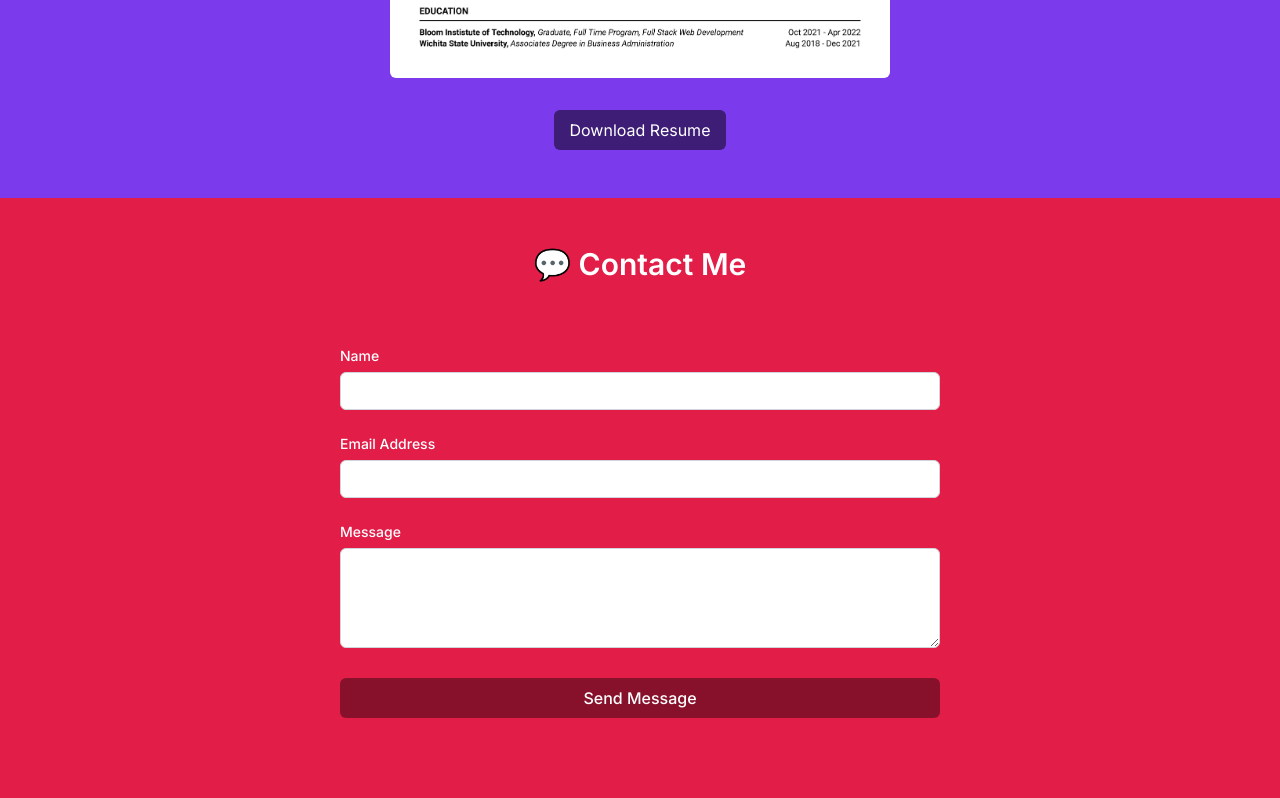
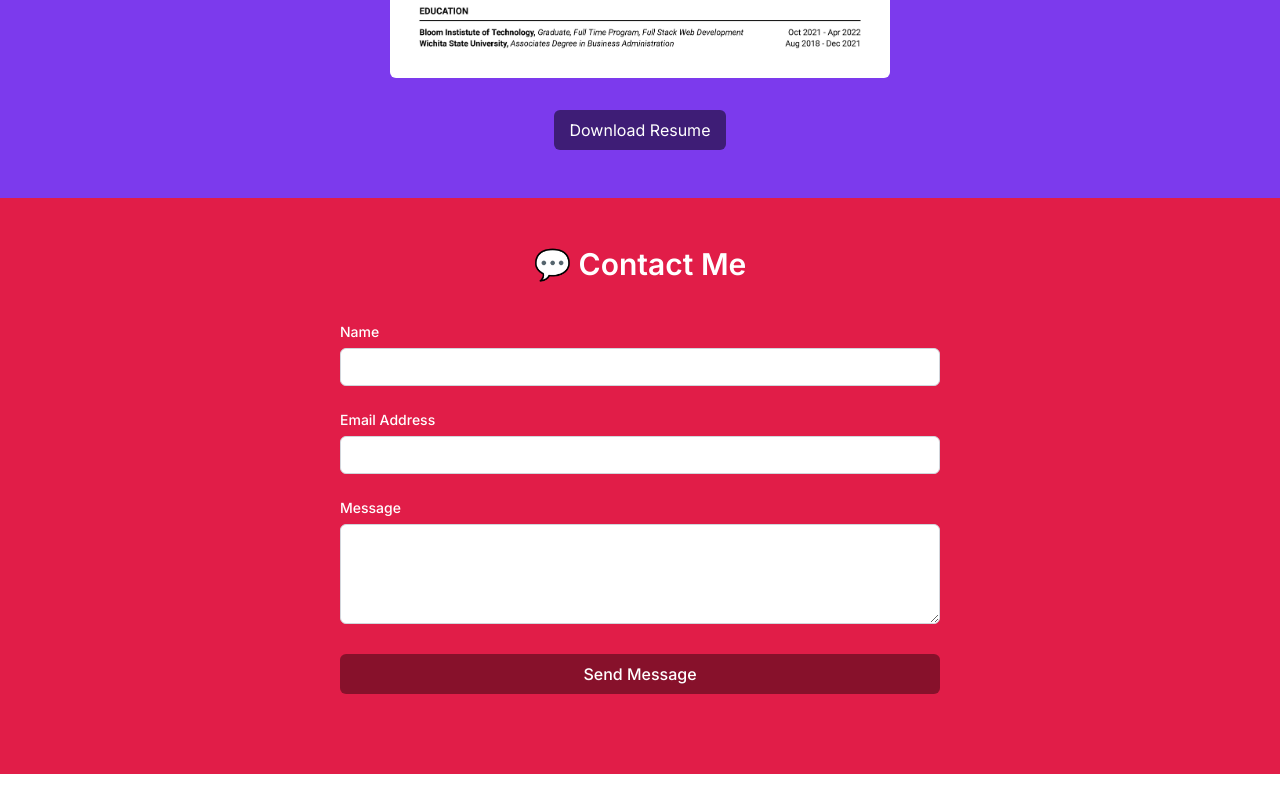
Before and after one commit to dbvker/portfolio, a JavaScript app: page / in a window 1280 px wide. Shown: the part 3153-3951 px from the top of the page. After the commit the page ends 3927 px from the top, so only its background shows below. Built offline with nearby package versions, Linux system fonts and the light colour scheme; the HTML template or start-up script is replaced by a standard one.

Commit message:
bug fixes

```diff
--- a/src/components/Contact.js
+++ b/src/components/Contact.js
@@ -4,7 +4,7 @@ const Contact = () => {
             <section className='flex flex-col items-center px-10 mx-auto max-w-7xl'>
                 <h2 className='mb-10 text-2xl font-semibold md:text-3xl'>💬 Contact Me</h2>
                 <form action='https://formsubmit.co/dylanmbaker@yahoo.com' method='POST' className="w-full transition-all duration-300 md:w-4/6 lg:w-3/6">
-                    <div className='w-full mt-6'>
+                    <div className='w-full'>
                         <label className='block pr-4 mb-1.5 font-medium text-sm' for='name'>
                             Name
                         </label>
```
